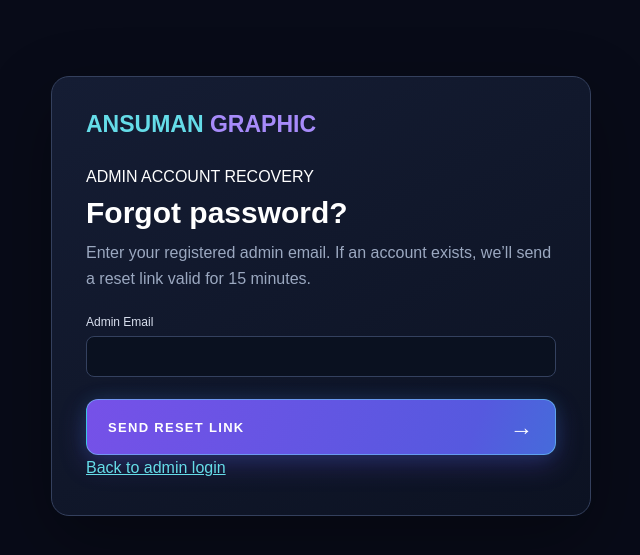
After one commit to adityasinghbro108-cmyk/Ansuman-Graphic, a Flask app: page /admin/forgot-password in a window 1280 px wide. The commit adds this page. Shown: the top 555 px of the page, without its empty margins (319-959 px from the left). Run offline with Flask 3, Linux system fonts and the light colour scheme; some libraries are stand-ins or nearby versions.

Commit message:
Add secure admin forgot password flow

```diff
--- a/app.py
+++ b/app.py
@@ -4,6 +4,12 @@ import re
 import secrets
 import sqlite3
 import math
+import hashlib
+import hmac
+import smtplib
+import ssl
+import time
+from email.message import EmailMessage
 from io import BytesIO
 from datetime import datetime
 from pathlib import Path
@@ -142,6 +148,13 @@ def initialize_database():
             db.execute("""CREATE TABLE IF NOT EXISTS admin_users (
                 id INTEGER PRIMARY KEY AUTOINCREMENT, email TEXT NOT NULL UNIQUE,
                 password_hash TEXT NOT NULL, created_at TEXT NOT NULL)""")
+            db.execute("""CREATE TABLE IF NOT EXISTS admin_password_resets (
+                token_hash TEXT PRIMARY KEY, admin_id INTEGER NOT NULL,
+                expires_at INTEGER NOT NULL, used_at INTEGER,
+                FOREIGN KEY(admin_id) REFERENCES admin_users(id) ON DELETE CASCADE)""")
+            db.execute("""CREATE TABLE IF NOT EXISTS admin_recovery_limits (
+                bucket TEXT NOT NULL, key_hash TEXT NOT NULL, window_started INTEGER NOT NULL,
+                attempts INTEGER NOT NULL, PRIMARY KEY(bucket,key_hash))""")
             db.execute("CREATE TABLE IF NOT EXISTS categories (id INTEGER PRIMARY KEY AUTOINCREMENT, name TEXT NOT NULL UNIQUE)")
             db.execute("CREATE TABLE IF NOT EXISTS site_settings (key TEXT PRIMARY KEY, value TEXT NOT NULL)")
             product_columns = {row[1] for row in db.execute("PRAGMA table_info(products)")}
@@ -866,6 +879,146 @@ def admin_login():
     return redirect(safe_next_url(next_url) if next_url else "/admin")
 
 
+def mail_configuration():
+    server = os.environ.get("MAIL_SERVER", "").strip()
+    sender = os.environ.get("MAIL_DEFAULT_SENDER", "").strip()
+    username = os.environ.get("MAIL_USERNAME", "").strip()
+    password = os.environ.get("MAIL_PASSWORD", "")
+    try:
+        port = int(os.environ.get("MAIL_PORT", ""))
+    except ValueError:
+        return None
+    use_tls = os.environ.get("MAIL_USE_TLS", "").strip().lower() in {"1", "true", "yes", "on"}
+    if not server or not sender or port < 1 or port > 65535 or not username or not password:
+        return None
+    return server, port, username, password, sender, use_tls
+
+
+def recovery_rate_limited(bucket, identity, limit, window_seconds):
+    """Atomically consume a database-backed fixed-window recovery attempt."""
+    now = int(time.time())
+    key_hash = hmac.new(str(app.secret_key).encode(), identity.encode(), hashlib.sha256).hexdigest()
+    db = connect_db()
+    db.execute("BEGIN IMMEDIATE")
+    row = db.execute("SELECT window_started,attempts FROM admin_recovery_limits WHERE bucket=? AND key_hash=?",
+                     (bucket, key_hash)).fetchone()
+    if row is None or now - row[0] >= window_seconds:
+        db.execute("INSERT INTO admin_recovery_limits(bucket,key_hash,window_started,attempts) VALUES(?,?,?,1) "
+                   "ON CONFLICT(bucket,key_hash) DO UPDATE SET window_started=excluded.window_started,attempts=1",
+                   (bucket, key_hash, now))
+        limited = False
+    else:
+        limited = row[1] >= limit
+        if not limited:
+            db.execute("UPDATE admin_recovery_limits SET attempts=attempts+1 WHERE bucket=? AND key_hash=?",
+                       (bucket, key_hash))
+    db.execute("DELETE FROM admin_recovery_limits WHERE window_started<?", (now - 86400,))
+    db.commit()
+    return limited
+
+
+def recovery_headers(response):
+    response = app.make_response(response)
+    response.headers["Cache-Control"] = "no-store, no-cache, must-revalidate, max-age=0"
+    response.headers["Pragma"] = "no-cache"
+    response.headers["Referrer-Policy"] = "no-referrer"
+    return response
+
+
+@app.route("/admin/forgot-password", methods=["GET", "POST"])
+def admin_forgot_password():
+    if request.method == "GET":
+        return recovery_headers(render_template("admin_forgot_password.html"))
+    email = request.form.get("email", "").strip().lower()[:254]
+    if not re.fullmatch(r"[^\s@]+@[^\s@]+\.[^\s@]+", email):
+        flash("Enter a valid email address.", "error")
+        return recovery_headers(render_template("admin_forgot_password.html")), 400
+    ip = request.remote_addr or "unknown"
+    email_identity = hashlib.sha256(email.encode()).hexdigest()
+    if recovery_rate_limited("request-ip", ip, 5, 900) or recovery_rate_limited("request-email", email_identity, 3, 900):
+        return recovery_headers(("If an admin account exists for that email, password reset instructions have been sent.", 429))
+    mail = mail_configuration()
+    if mail is None:
+        return recovery_headers(("Password reset is temporarily unavailable. Please try again later.", 503))
+    admin = connect_db().execute("SELECT id,email FROM admin_users WHERE email=?", (email,)).fetchone()
+    if admin is not None:
+        raw_token = secrets.token_urlsafe(32)
+        token_hash = hashlib.sha256(raw_token.encode("utf-8")).hexdigest()
+        db = connect_db()
+        db.execute("DELETE FROM admin_password_resets WHERE admin_id=? OR expires_at<=?", (admin["id"], int(time.time())))
+        db.execute("INSERT INTO admin_password_resets(token_hash,admin_id,expires_at) VALUES(?,?,?)",
+                   (token_hash, admin["id"], int(time.time()) + 900))
+        db.commit()
+        # URL fragments never reach the HTTP server or access logs.
+        reset_url = url_for("admin_reset_password", _external=True) + "#" + raw_token
+        message = EmailMessage()
+        message["Subject"] = "ANSUMAN GRAPHIC admin password reset"
+        message["From"] = mail[4]
+        message["To"] = admin["email"]
+        message.set_content(f"A password reset was requested for your admin account. Use this link within 15 minutes:\n\n{reset_url}\n\nIf you did not request this, you can ignore this email.")
+        try:
+            with smtplib.SMTP(mail[0], mail[1], timeout=15) as smtp:
+                smtp.ehlo()
+                if mail[5]:
+                    smtp.starttls(context=ssl.create_default_context())
+                    smtp.ehlo()
+                smtp.login(mail[2], mail[3])
+                smtp.send_message(message)
+        except (OSError, smtplib.SMTPException):
+            db.execute("DELETE FROM admin_password_resets WHERE token_hash=?", (token_hash,))
+            db.commit()
+            app.logger.warning("Admin password reset email delivery failed")
+            flash("We could not send the reset email. Please try again later.", "error")
+            return recovery_headers(("Password reset is temporarily unavailable. Please try again later.", 503))
+    flash("If an admin account exists for that email, password reset instructions have been sent.", "success")
+    return recovery_headers(redirect(url_for("admin_forgot_password")))
+
+
+@app.route("/admin/reset-password", methods=["GET", "POST"])
+def admin_reset_password():
+    db = connect_db()
+    if request.method == "GET":
+        token_hash = session.get("admin_reset_token_hash", "")
+        reset = db.execute("SELECT admin_id FROM admin_password_resets WHERE token_hash=? AND used_at IS NULL AND expires_at>?",
+                           (token_hash, int(time.time()))).fetchone() if token_hash else None
+        return recovery_headers((render_template("admin_reset_password.html", invalid=reset is None), 200 if reset else 400))
+    token = request.form.get("token", "")[:200]
+    if token:
+        token_hash = hashlib.sha256(token.encode("utf-8")).hexdigest()
+        limited = recovery_rate_limited("token-ip", request.remote_addr or "unknown", 10, 3600)
+        limited = recovery_rate_limited("token", token_hash, 5, 3600) or limited
+        if limited:
+            return recovery_headers(("Too many recovery attempts. Request a new reset link later.", 429))
+        reset = db.execute(
+            "SELECT admin_id FROM admin_password_resets WHERE token_hash=? AND used_at IS NULL AND expires_at>?",
+            (token_hash, int(time.time()))).fetchone()
+        if reset is None:
+            return recovery_headers(("This reset link is invalid, expired, or already used.", 400))
+        session["admin_reset_token_hash"] = token_hash
+        return recovery_headers(redirect(url_for("admin_reset_password")))
+    token_hash = session.get("admin_reset_token_hash", "")
+    if recovery_rate_limited("submit-ip", request.remote_addr or "unknown", 10, 3600):
+        return recovery_headers(("Password reset could not be completed. Request a new reset link.", 429))
+    password = request.form.get("password", "")
+    confirmation = request.form.get("confirm_password", "")
+    if password != confirmation or len(password) < 12 or not any(c.isalpha() for c in password) or not any(c.isdigit() for c in password):
+        flash("Passwords must match and contain at least 12 characters, including a letter and a number.", "error")
+        return recovery_headers((render_template("admin_reset_password.html", invalid=False), 400))
+    db.execute("BEGIN IMMEDIATE")
+    reset = db.execute("SELECT admin_id FROM admin_password_resets WHERE token_hash=? AND used_at IS NULL AND expires_at>?",
+                       (token_hash, int(time.time()))).fetchone()
+    if reset is None:
+        db.rollback()
+        session.pop("admin_reset_token_hash", None)
+        return recovery_headers((render_template("admin_reset_password.html", invalid=True), 400))
+    db.execute("UPDATE admin_users SET password_hash=? WHERE id=?", (generate_password_hash(password), reset["admin_id"]))
+    db.execute("UPDATE admin_password_resets SET used_at=? WHERE token_hash=?", (int(time.time()), token_hash))
+    db.commit()
+    session.pop("admin_reset_token_hash", None)
+    flash("Your password has been reset. Sign in with your new password.", "success")
+    return recovery_headers(redirect(url_for("admin_login")))
+
+
 @app.cli.command("create-admin")
 def create_admin_command():
     """Create a separate administrator account using interactive password prompts."""
--- /dev/null
+++ b/templates/admin_forgot_password.html
@@ -0,0 +1,3 @@
+<!doctype html>
+<html lang="en"><head><meta charset="utf-8"><meta name="viewport" content="width=device-width,initial-scale=1"><meta name="csrf-token" content="{{ csrf_token() }}"><title>Forgot Password | ANSUMAN GRAPHIC</title><link rel="stylesheet" href="{{ url_for('static',filename='style.css') }}"><link rel="stylesheet" href="{{ url_for('static',filename='accounts.css') }}"><link rel="stylesheet" href="{{ url_for('static',filename='admin.css') }}"></head>
+<body class="studio-body"><main class="auth-shell"><section class="auth-card"><a class="logo" href="/">ANSUMAN<span> GRAPHIC</span></a><span class="eyebrow">ADMIN ACCOUNT RECOVERY</span><h1>Forgot password?</h1><p>Enter your registered admin email. If an account exists, we’ll send a reset link valid for 15 minutes.</p>{% with messages=get_flashed_messages(with_categories=true) %}{% for category,message in messages %}<div class="flash {{ category }}">{{ message }}</div>{% endfor %}{% endwith %}<form method="post"><input type="hidden" name="csrf_token" value="{{ csrf_token() }}"><label>Admin Email<input name="email" type="email" autocomplete="email" maxlength="254" required></label><button class="admin-login-submit" type="submit"><span>SEND RESET LINK</span><span class="admin-login-arrow" aria-hidden="true">&#8594;</span></button></form><p><a href="{{ url_for('admin_login') }}">Back to admin login</a></p></section></main></body></html>
--- a/templates/admin_login.html
+++ b/templates/admin_login.html
@@ -1,3 +1,3 @@
 <!doctype html>
 <html lang="en"><head><meta charset="utf-8"><meta name="viewport" content="width=device-width,initial-scale=1"><meta name="csrf-token" content="{{ csrf_token() }}"><title>Shopkeeper Login | ANSUMAN GRAPHIC</title><link rel="stylesheet" href="{{ url_for('static',filename='style.css') }}"><link rel="stylesheet" href="{{ url_for('static',filename='accounts.css') }}"><link rel="stylesheet" href="{{ url_for('static',filename='admin.css') }}"></head>
-<body class="studio-body"><main class="auth-shell"><section class="auth-card"><a class="logo" href="/">ANSUMAN<span> GRAPHIC</span></a><span class="eyebrow">PRIVATE SHOPKEEPER ACCESS</span><h1>Admin sign in.</h1><p>Administrator credentials are separate from customer accounts.</p>{% with messages=get_flashed_messages(with_categories=true) %}{% for category,message in messages %}<div class="flash {{ category }}">{{ message }}</div>{% endfor %}{% endwith %}<form method="post"><input type="hidden" name="csrf_token" value="{{ csrf_token() }}"><input type="hidden" name="next" value="{{ request.args.get('next','') }}"><label>Admin Email / Admin ID<input name="email" type="email" autocomplete="username" required></label><label>Password<input name="password" type="password" autocomplete="current-password" required></label><button class="admin-login-submit" type="submit"><span>OPEN DASHBOARD</span><span class="admin-login-arrow" aria-hidden="true">&#8594;</span></button></form><p class="auth-switch">First admin setup uses the Flask CLI: <code>flask --app app create-admin</code>.</p></section></main></body></html>
+<body class="studio-body"><main class="auth-shell"><section class="auth-card"><a class="logo" href="/">ANSUMAN<span> GRAPHIC</span></a><span class="eyebrow">PRIVATE SHOPKEEPER ACCESS</span><h1>Admin sign in.</h1><p>Administrator credentials are separate from customer accounts.</p>{% with messages=get_flashed_messages(with_categories=true) %}{% for category,message in messages %}<div class="flash {{ category }}">{{ message }}</div>{% endfor %}{% endwith %}<form method="post"><input type="hidden" name="csrf_token" value="{{ csrf_token() }}"><input type="hidden" name="next" value="{{ request.args.get('next','') }}"><label>Admin Email / Admin ID<input name="email" type="email" autocomplete="username" required></label><label>Password<input name="password" type="password" autocomplete="current-password" required></label><button class="admin-login-submit" type="submit"><span>OPEN DASHBOARD</span><span class="admin-login-arrow" aria-hidden="true">&#8594;</span></button></form><p><a href="{{ url_for('admin_forgot_password') }}">Forgot Password?</a></p><p class="auth-switch">First admin setup uses the Flask CLI: <code>flask --app app create-admin</code>.</p></section></main></body></html>
```
Also changed, not shown: DEPLOYMENT.md (+5 -0 lines), templates/admin_reset_password.html (added, +14 -0 lines), tests/test_studio.py (+80 -1 lines).
